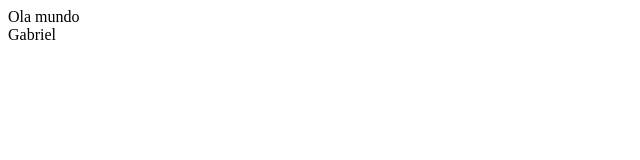
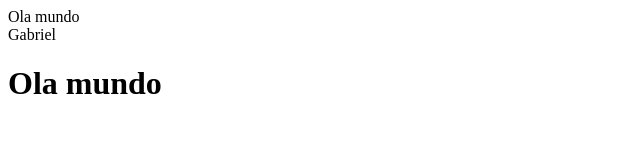
Before and after one commit to decilio-gabriel/site, a plain HTML site: page index.html in a window 1280 px wide. Shown: the whole page, without its empty margins (0-640 px from the left). Drawn offline with Linux system fonts and the light colour scheme.

Commit message:
Ola mundo de Pedro

```diff
--- a/index.html
+++ b/index.html
@@ -13,7 +13,7 @@
     <div>
         <div> Ola mundo</div>
         <div>Gabriel</div>
-
+<h1>Ola mundo</h1>
 
 
 
```
